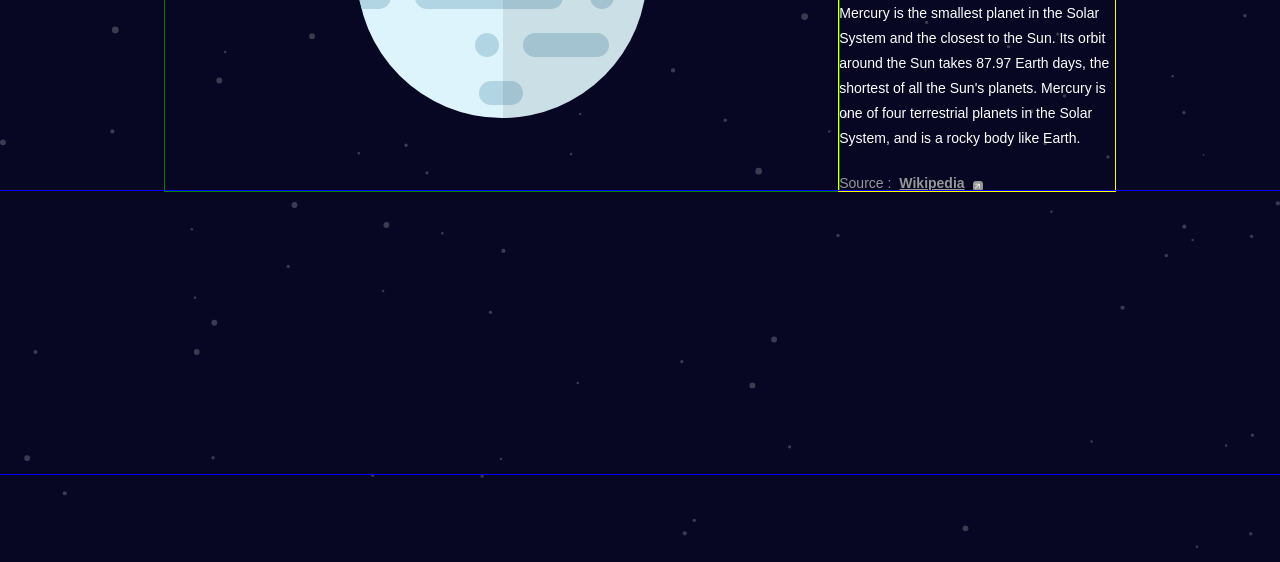
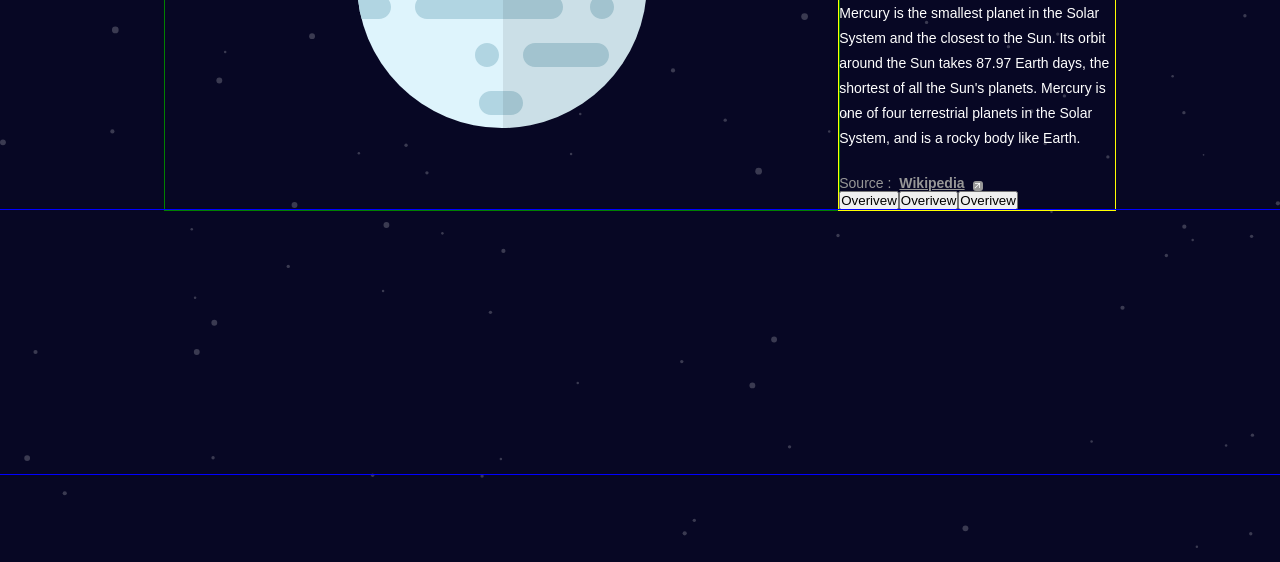
Before and after one commit to tsimeonov/planets-fact-site, a plain HTML site: page starter-code/index.html in a window 1280 px wide. Shown: the part 326-888 px from the top of the page. Drawn offline with nearby package versions, Linux system fonts and the light colour scheme.

Commit message:
add buttons html

```diff
--- a/starter-code/index.html
+++ b/starter-code/index.html
@@ -124,6 +124,11 @@
 					<span class="material-symbols-outlined arrow"> arrow_outward </span>
 				</div>
 			</div>
+			<div>
+				<button>Overivew</button>
+				<button>Overivew</button>
+				<button>Overivew</button>
+			</div>
 		</div>
 		<div class="extra-info"></div>
 
--- a/starter-code/style.css
+++ b/starter-code/style.css
@@ -94,7 +94,7 @@
 }
 
 .info div > div span {
-	font-size: 9px;
+	font-size: 10px;
 	color: white;
 }
 
```
